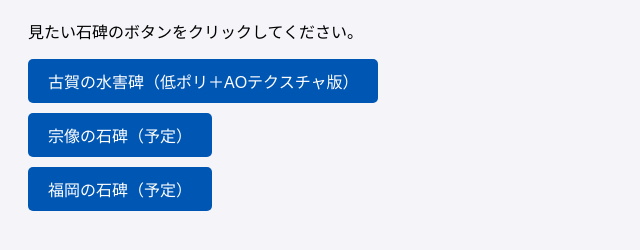
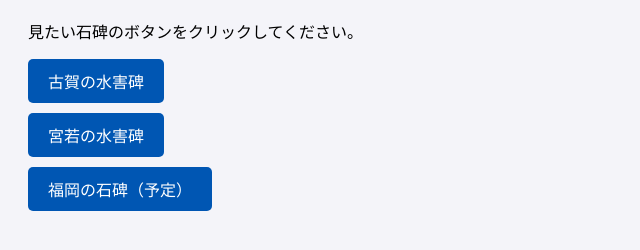
Before and after one commit to yiwasa/stone-monument, a plain HTML site: page index.html in a window 1280 px wide. Shown: the part 98-348 px from the top of the page, without its empty margins (0-640 px from the left). Drawn offline with Linux system fonts and the light colour scheme.

Commit message:
Update index.html

```diff
--- a/index.html
+++ b/index.html
@@ -25,8 +25,8 @@
     <p>見たい石碑のボタンをクリックしてください。</p>
 
     <ul class="monument-list">
-        <li><a href="./Koga/">古賀の水害碑（低ポリ＋AOテクスチャ版）</a></li>
-        <li><a href="./munakata/">宗像の石碑（予定）</a></li>
+        <li><a href="./Koga/">古賀の水害碑</a></li>
+        <li><a href="./Miyawaka/">宮若の水害碑</a></li>
         <li><a href="./fukuoka/">福岡の石碑（予定）</a></li>
     </ul>
 </body>
```
